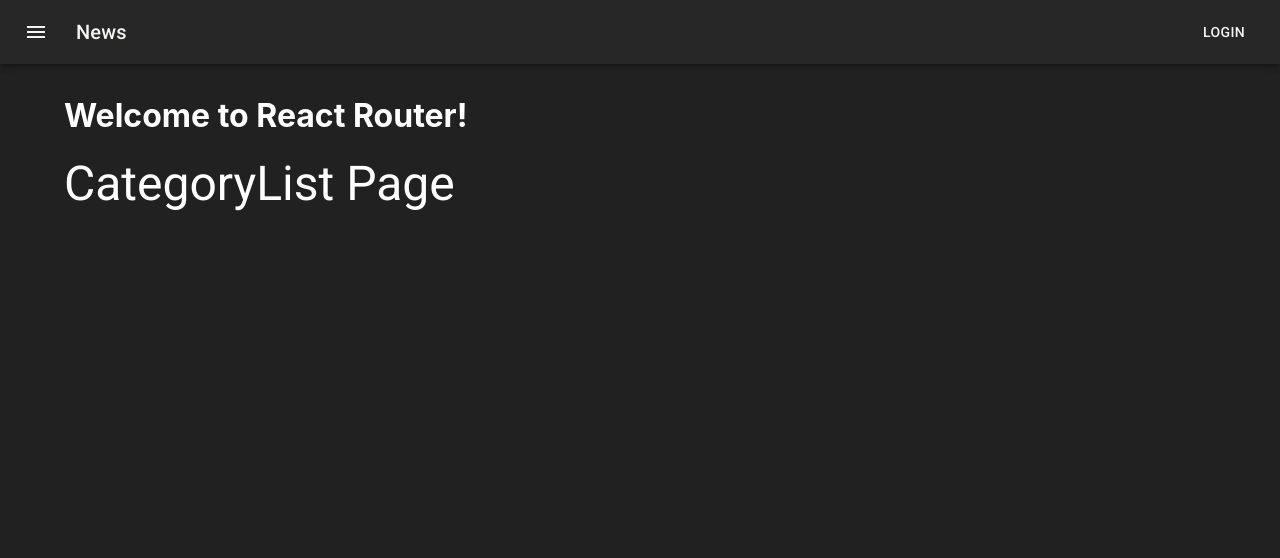
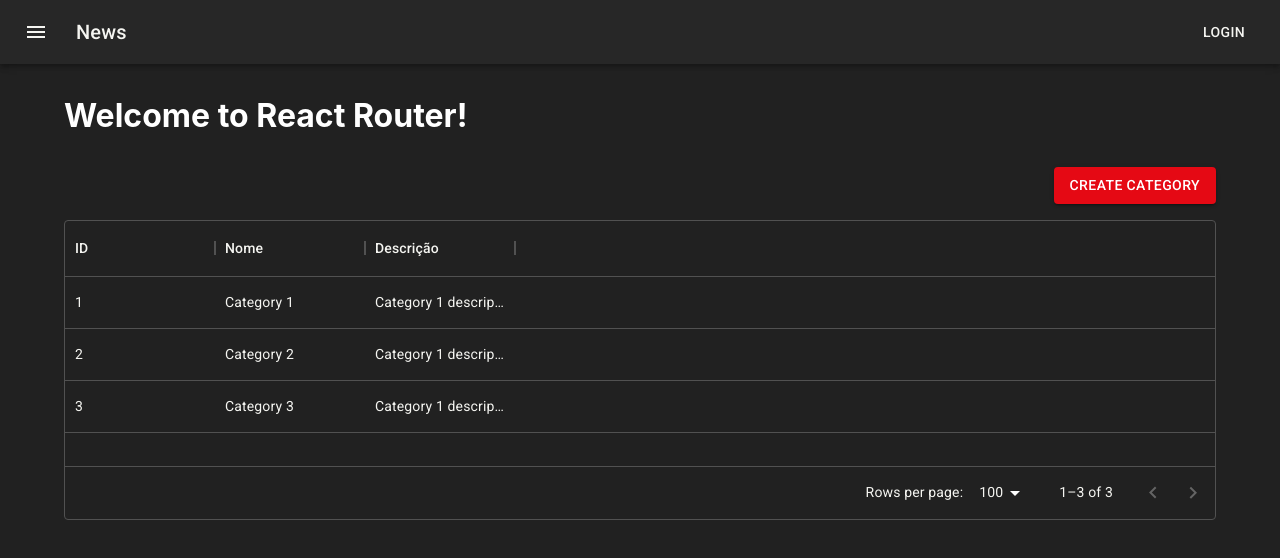
Before and after one commit to r31sr4r/micro-videos-front, a React (Create React App) app: page / in a window 1280 px wide. Shown: the top 558 px of the page. Built offline with nearby package versions, Linux system fonts and the light colour scheme.

Commit message:
feat: add categories grid

```diff
--- a/package.json
+++ b/package.json
@@ -7,6 +7,7 @@
     "@emotion/styled": "^11.10.4",
     "@mui/icons-material": "^5.10.6",
     "@mui/material": "^5.10.6",
+    "@mui/x-data-grid": "^5.17.3",
     "@reduxjs/toolkit": "^1.8.5",
     "@testing-library/jest-dom": "^5.16.5",
     "@testing-library/react": "^13.4.0",
--- a/src/app/store.ts
+++ b/src/app/store.ts
@@ -5,7 +5,7 @@
 export const store = configureStore({
   reducer: {
     counter: counterReducer,
-    category: categoryReducer,
+    categories: categoryReducer,
   },
 });
 
--- a/src/features/categories/ListCategory.tsx
+++ b/src/features/categories/ListCategory.tsx
@@ -1,9 +1,48 @@
-import { Box, Typography } from '@mui/material';
+import { Box, Button } from '@mui/material';
+import { Link } from 'react-router-dom';
+import { useAppSelector } from '../../app/hooks';
+import { selectCategories } from './categorySlice';
+import { DataGrid, GridRowsProp, GridColDef } from '@mui/x-data-grid';
 
-export const CategoryList = () => (
-	<Box>
-		<Typography variant="h3" component="h1">
-			CategoryList Page
-		</Typography>
-	</Box>
-);
+export const CategoryList = () => {
+	const categories = useAppSelector(selectCategories);
+
+	const rows: GridRowsProp = categories.map((category) => ({
+		id: category.id,
+		name: category.name,
+		description: category.description,
+	}));
+
+	const columns: GridColDef[] = [
+		{ field: 'id', headerName: 'ID', width: 150 },
+		{ field: 'name', headerName: 'Nome', width: 150 },
+		{ field: 'description', headerName: 'Descrição', width: 150 },
+	];
+
+	return (
+		<Box maxWidth="lg" sx={{ mt: 4, mb: 4 }}>
+			<Box display="flex" justifyContent="flex-end">
+				<Button
+					variant="contained"
+					color="secondary"
+					component={Link}
+					to="/categories/create"
+					style={{ marginBottom: '1rem' }}
+				>
+					Create Category
+				</Button>
+			</Box>
+
+			{/* {categories.map((category) => (
+				<Typography key={category.id}>{category.name}</Typography>
+			))} */}
+			<div style={{ height: 300, width: '100%' }}>
+				<DataGrid
+					rowsPerPageOptions={[2, 10, 25, 50, 100]}
+					rows={rows}
+					columns={columns}
+				/>
+			</div>
+		</Box>
+	);
+};
--- a/src/features/categories/categorySlice.ts
+++ b/src/features/categories/categorySlice.ts
@@ -1,4 +1,5 @@
 import { createSlice } from '@reduxjs/toolkit';
+import { RootState } from '../../app/store';
 
 interface Category {
 	id: string;
@@ -19,9 +20,9 @@
 };
 
 export const initialState = [
-		category,
-		{ ...category, id: '2', name: 'Category 2' },
-		{ ...category, id: '3', name: 'Category 3' },
+	category,
+	{ ...category, id: '2', name: 'Category 2' },
+	{ ...category, id: '3', name: 'Category 3' },
 ];
 
 const categorySlice = createSlice({
@@ -34,4 +35,6 @@
 	},
 });
 
+export const selectCategories = (state: RootState) => state.categories;
+
 export default categorySlice.reducer;
```
Also changed, not shown: 1 other file (tests, documents, lock files or other folders).
